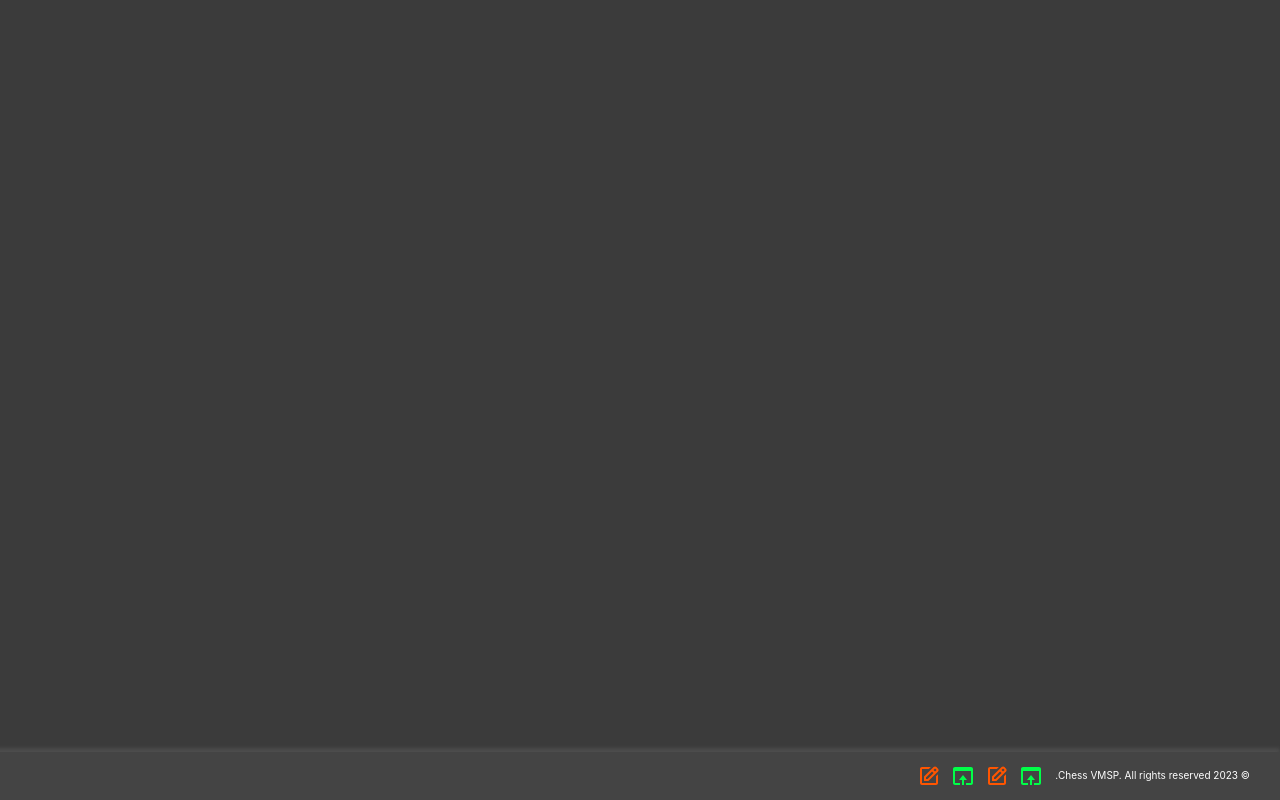
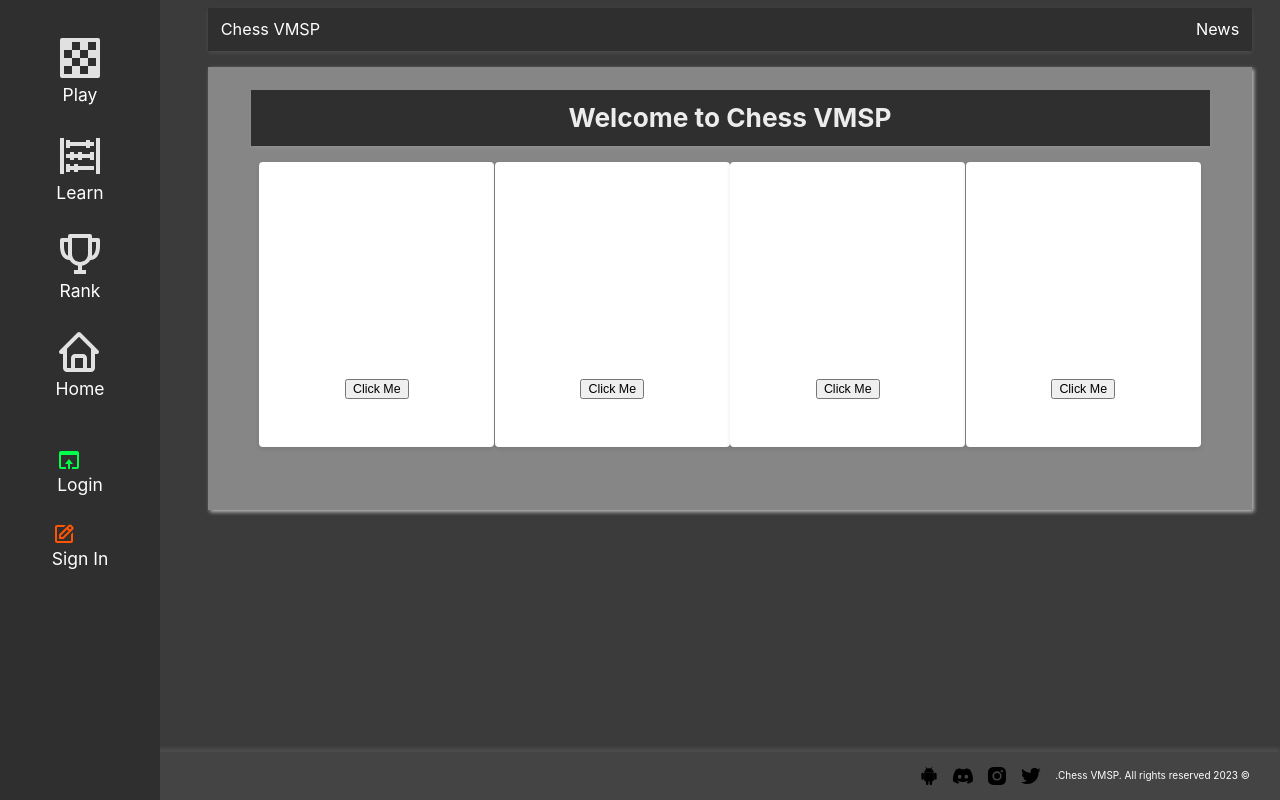
Before and after one commit to leofab/chess-vue-mongo-springboot, a Vue app: page / in a window 1280 px wide. Built offline with nearby package versions, Linux system fonts and the light colour scheme.

Commit message:
social footer add

```diff
--- a/src/App.vue
+++ b/src/App.vue
@@ -6,8 +6,8 @@ import FloaterFooter from "./components/FloaterFooter.vue";
 </script>
 
 <template>
-<!--  <Topbar />-->
-<!--  <SideBar />-->
-<!--  <Body />-->
+  <Topbar />
+  <SideBar />
+  <Body />
   <FloaterFooter />
 </template>
--- a/src/components/FloaterFooter.vue
+++ b/src/components/FloaterFooter.vue
@@ -6,30 +6,24 @@
                 <li><a href="#">
                     <svg xmlns="http://www.w3.org/2000/svg"
                          width="24" height="24" viewBox="0 0 24 24"
-                         style="fill: rgb(0,255,72);transform: ;msFilter:;">
-                        <path d="M20 3H4c-1.103 0-2 .897-2 2v14c0 1.103.897 2 2 2h5v-2H4V7h16v12h-5v2h5c1.103 0 2-.897 2-2V5c0-1.103-.897-2-2-2z"></path><path d="M13 21v-5h3l-4-5-4 5h3v5z">
-                    </path>
-                    </svg></a></li>
+                         style="fill: rgba(0, 0, 0, 1);transform: ;msFilter:;">
+                        <path d="M19.633 7.997c.013.175.013.349.013.523 0 5.325-4.053 11.461-11.46 11.461-2.282 0-4.402-.661-6.186-1.809.324.037.636.05.973.05a8.07 8.07 0 0 0 5.001-1.721 4.036 4.036 0 0 1-3.767-2.793c.249.037.499.062.761.062.361 0 .724-.05 1.061-.137a4.027 4.027 0 0 1-3.23-3.953v-.05c.537.299 1.16.486 1.82.511a4.022 4.022 0 0 1-1.796-3.354c0-.748.199-1.434.548-2.032a11.457 11.457 0 0 0 8.306 4.215c-.062-.3-.1-.611-.1-.923a4.026 4.026 0 0 1 4.028-4.028c1.16 0 2.207.486 2.943 1.272a7.957 7.957 0 0 0 2.556-.973 4.02 4.02 0 0 1-1.771 2.22 8.073 8.073 0 0 0 2.319-.624 8.645 8.645 0 0 1-2.019 2.083z"></path></svg></a></li>
                 <li><a href="#">
                     <svg xmlns="http://www.w3.org/2000/svg"
                          width="24" height="24" viewBox="0 0 24 24"
-                         style="fill: rgb(255,85,0);transform: ;msFilter:;">
-                        <path d="m7 17.013 4.413-.015 9.632-9.54c.378-.378.586-.88.586-1.414s-.208-1.036-.586-1.414l-1.586-1.586c-.756-.756-2.075-.752-2.825-.003L7 12.583v4.43zM18.045 4.458l1.589 1.583-1.597 1.582-1.586-1.585 1.594-1.58zM9 13.417l6.03-5.973 1.586 1.586-6.029 5.971L9 15.006v-1.589z"></path><path d="M5 21h14c1.103 0 2-.897 2-2v-8.668l-2 2V19H8.158c-.026 0-.053.01-.079.01-.033 0-.066-.009-.1-.01H5V5h6.847l2-2H5c-1.103 0-2 .897-2 2v14c0 1.103.897 2 2 2z">
-                    </path>
-                    </svg></a></li>
+                         style="fill: rgba(0, 0, 0, 1);transform: ;msFilter:;">
+                        <path d="M20.947 8.305a6.53 6.53 0 0 0-.419-2.216 4.61 4.61 0 0 0-2.633-2.633 6.606 6.606 0 0 0-2.186-.42c-.962-.043-1.267-.055-3.709-.055s-2.755 0-3.71.055a6.606 6.606 0 0 0-2.185.42 4.607 4.607 0 0 0-2.633 2.633 6.554 6.554 0 0 0-.419 2.185c-.043.963-.056 1.268-.056 3.71s0 2.754.056 3.71c.015.748.156 1.486.419 2.187a4.61 4.61 0 0 0 2.634 2.632 6.584 6.584 0 0 0 2.185.45c.963.043 1.268.056 3.71.056s2.755 0 3.71-.056a6.59 6.59 0 0 0 2.186-.419 4.615 4.615 0 0 0 2.633-2.633c.263-.7.404-1.438.419-2.187.043-.962.056-1.267.056-3.71-.002-2.442-.002-2.752-.058-3.709zm-8.953 8.297c-2.554 0-4.623-2.069-4.623-4.623s2.069-4.623 4.623-4.623a4.623 4.623 0 0 1 0 9.246zm4.807-8.339a1.077 1.077 0 0 1-1.078-1.078 1.077 1.077 0 1 1 2.155 0c0 .596-.482 1.078-1.077 1.078z"></path><circle cx="11.994" cy="11.979" r="3.003"></circle></svg></a></li>
                 <li><a href="#">
                     <svg xmlns="http://www.w3.org/2000/svg"
                          width="24" height="24" viewBox="0 0 24 24"
-                         style="fill: rgb(0,255,72);transform: ;msFilter:;">
-                        <path d="M20 3H4c-1.103 0-2 .897-2 2v14c0 1.103.897 2 2 2h5v-2H4V7h16v12h-5v2h5c1.103 0 2-.897 2-2V5c0-1.103-.897-2-2-2z"></path><path d="M13 21v-5h3l-4-5-4 5h3v5z">
-                    </path>
-                    </svg></a></li>
+                         style="fill: rgba(0, 0, 0, 1);transform: ;msFilter:;">
+                        <path d="M14.82 4.26a10.14 10.14 0 0 0-.53 1.1 14.66 14.66 0 0 0-4.58 0 10.14 10.14 0 0 0-.53-1.1 16 16 0 0 0-4.13 1.3 17.33 17.33 0 0 0-3 11.59 16.6 16.6 0 0 0 5.07 2.59A12.89 12.89 0 0 0 8.23 18a9.65 9.65 0 0 1-1.71-.83 3.39 3.39 0 0 0 .42-.33 11.66 11.66 0 0 0 10.12 0q.21.18.42.33a10.84 10.84 0 0 1-1.71.84 12.41 12.41 0 0 0 1.08 1.78 16.44 16.44 0 0 0 5.06-2.59 17.22 17.22 0 0 0-3-11.59 16.09 16.09 0 0 0-4.09-1.35zM8.68 14.81a1.94 1.94 0 0 1-1.8-2 1.93 1.93 0 0 1 1.8-2 1.93 1.93 0 0 1 1.8 2 1.93 1.93 0 0 1-1.8 2zm6.64 0a1.94 1.94 0 0 1-1.8-2 1.93 1.93 0 0 1 1.8-2 1.92 1.92 0 0 1 1.8 2 1.92 1.92 0 0 1-1.8 2z"></path></svg></a></li>
                 <li><a href="#">
                     <svg xmlns="http://www.w3.org/2000/svg"
                          width="24" height="24" viewBox="0 0 24 24"
-                         style="fill: rgb(255,85,0);transform: ;msFilter:;">
-                        <path d="m7 17.013 4.413-.015 9.632-9.54c.378-.378.586-.88.586-1.414s-.208-1.036-.586-1.414l-1.586-1.586c-.756-.756-2.075-.752-2.825-.003L7 12.583v4.43zM18.045 4.458l1.589 1.583-1.597 1.582-1.586-1.585 1.594-1.58zM9 13.417l6.03-5.973 1.586 1.586-6.029 5.971L9 15.006v-1.589z"></path><path d="M5 21h14c1.103 0 2-.897 2-2v-8.668l-2 2V19H8.158c-.026 0-.053.01-.079.01-.033 0-.066-.009-.1-.01H5V5h6.847l2-2H5c-1.103 0-2 .897-2 2v14c0 1.103.897 2 2 2z">
-                    </path>
+                         style="fill: rgba(0, 0, 0, 1);transform: ;msFilter:;">
+                        <path d="M18.344 8.71c-.707 0-1.279.572-1.279 1.278v4.53a1.278 1.278 0 1 0 2.558 0v-4.53c0-.706-.572-1.278-1.279-1.278zm-12.688 0c-.707 0-1.279.572-1.279 1.278v4.53a1.278 1.278 0 1 0 2.558 0v-4.53A1.277 1.277 0 0 0 5.656 8.71zm8.889-3.809.768-1.388a.343.343 0 0 0-.133-.47.344.344 0 0 0-.471.135l-.789 1.42c-.588-.235-1.236-.368-1.92-.368s-1.332.132-1.92.367l-.789-1.418a.344.344 0 0 0-.471-.135.345.345 0 0 0-.133.47l.768 1.388C8.072 5.69 7.148 7.099 7.148 8.71c0 .011 0 .021.002.034-.002.006-.002.013-.002.019v.001h9.703V8.71c.001-1.611-.923-3.019-2.306-3.809zM9.76 6.869a.346.346 0 1 1 .005-.693.346.346 0 0 1-.005.693zm4.48 0a.347.347 0 0 1 0-.692.346.346 0 0 1 0 .692zM7.148 16.12c0 .646.525 1.171 1.174 1.171h.586v2.401a1.279 1.279 0 0 0 2.558 0v-2.401h1.066v2.401c0 .707.572 1.278 1.277 1.278.709 0 1.281-.571 1.281-1.278v-2.401h.586c.648 0 1.174-.524 1.174-1.171V9.028H7.148v7.092z">
+                        </path>
                     </svg></a></li>
             </ul>
         </div>
```
